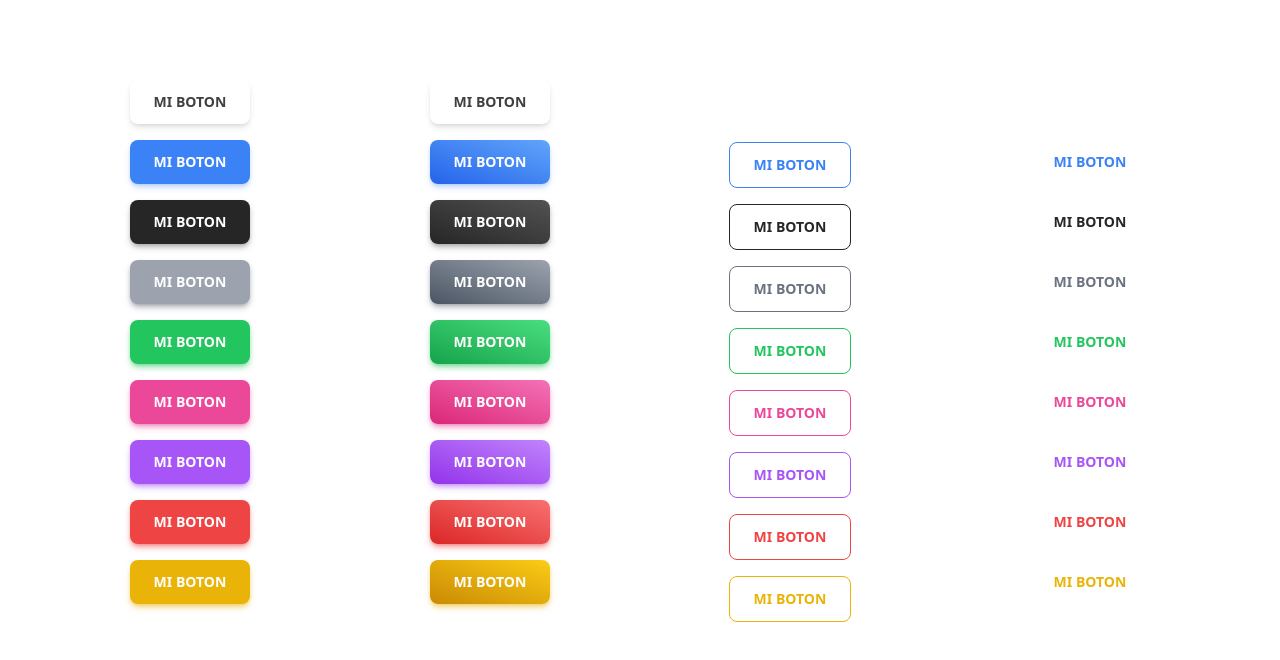
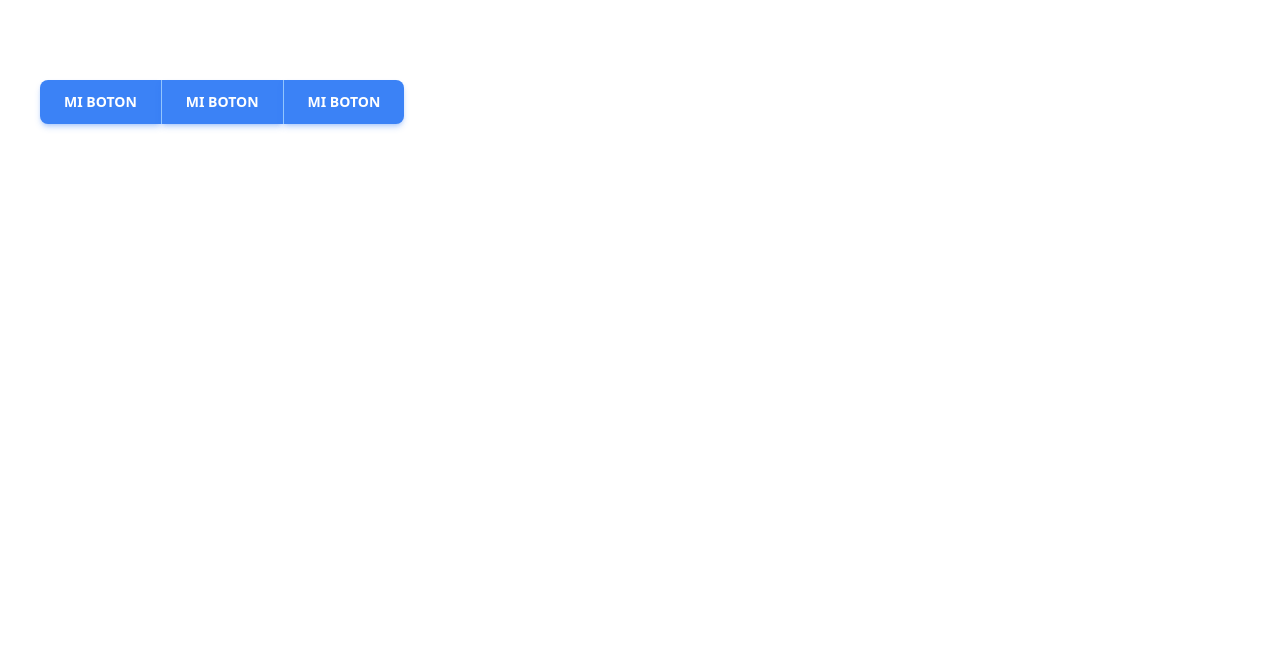
Before and after one commit to lucasnbarbero/material-tailwind-vue, a Vue app: page / in a window 1280 px wide. Shown: the top 660 px of the page. Built offline with nearby package versions, Linux system fonts and the light colour scheme.

Commit message:
Creacion del componente ButtonGroup

```diff
--- a/src/App.vue
+++ b/src/App.vue
@@ -1,54 +1,13 @@
 <script lang="ts" setup>
-import { Button } from "./index";
+import { ButtonGroup, Button } from "./index";
 </script>
 
 <template>
   <div class="max-w-[1200px] mx-auto pt-20">
-    <div class="grid grid-cols-4">
-      <div class="flex flex-col items-center gap-4">
-        <Button variant="filled" v-ripple color="white"> Mi boton </Button>
-        <Button variant="filled" v-ripple color="blue"> Mi boton </Button>
-        <Button variant="filled" v-ripple color="dark"> Mi boton </Button>
-        <Button variant="filled" v-ripple color="gray"> Mi boton </Button>
-        <Button variant="filled" v-ripple color="green"> Mi boton </Button>
-        <Button variant="filled" v-ripple color="pink"> Mi boton </Button>
-        <Button variant="filled" v-ripple color="purple"> Mi boton </Button>
-        <Button variant="filled" v-ripple color="red"> Mi boton </Button>
-        <Button variant="filled" v-ripple color="yellow"> Mi boton </Button>
-      </div>
-      <div class="flex flex-col items-center gap-4">
-        <Button variant="gradient" v-ripple color="white"> Mi boton </Button>
-        <Button variant="gradient" v-ripple color="blue"> Mi boton </Button>
-        <Button variant="gradient" v-ripple color="dark"> Mi boton </Button>
-        <Button variant="gradient" v-ripple color="gray"> Mi boton </Button>
-        <Button variant="gradient" v-ripple color="green"> Mi boton </Button>
-        <Button variant="gradient" v-ripple color="pink"> Mi boton </Button>
-        <Button variant="gradient" v-ripple color="purple"> Mi boton </Button>
-        <Button variant="gradient" v-ripple color="red"> Mi boton </Button>
-        <Button variant="gradient" v-ripple color="yellow"> Mi boton </Button>
-      </div>
-      <div class="flex flex-col items-center gap-4">
-        <Button variant="outlined" v-ripple color="white"> Mi boton </Button>
-        <Button variant="outlined" v-ripple color="blue"> Mi boton </Button>
-        <Button variant="outlined" v-ripple color="dark"> Mi boton </Button>
-        <Button variant="outlined" v-ripple color="gray"> Mi boton </Button>
-        <Button variant="outlined" v-ripple color="green"> Mi boton </Button>
-        <Button variant="outlined" v-ripple color="pink"> Mi boton </Button>
-        <Button variant="outlined" v-ripple color="purple"> Mi boton </Button>
-        <Button variant="outlined" v-ripple color="red"> Mi boton </Button>
-        <Button variant="outlined" v-ripple color="yellow"> Mi boton </Button>
-      </div>
-      <div class="flex flex-col items-center gap-4">
-        <Button variant="text" v-ripple color="white"> Mi boton </Button>
-        <Button variant="text" v-ripple color="blue"> Mi boton </Button>
-        <Button variant="text" v-ripple color="dark"> Mi boton </Button>
-        <Button variant="text" v-ripple color="gray"> Mi boton </Button>
-        <Button variant="text" v-ripple color="green"> Mi boton </Button>
-        <Button variant="text" v-ripple color="pink"> Mi boton </Button>
-        <Button variant="text" v-ripple color="purple"> Mi boton </Button>
-        <Button variant="text" v-ripple color="red"> Mi boton </Button>
-        <Button variant="text" v-ripple color="yellow"> Mi boton </Button>
-      </div>
-    </div>
+    <ButtonGroup color="blue">
+      <Button>Mi boton</Button>
+      <Button>Mi boton</Button>
+      <Button>Mi boton</Button>
+    </ButtonGroup>
   </div>
 </template>
--- /dev/null
+++ b/src/components/buttonGroup/ButtonGroup.vue
@@ -0,0 +1,55 @@
+<template>
+  <div :class="classes">
+    <template v-for="(child, index) in children" :key="index">
+      <component
+        :is="renderElement(child)"
+        :size="size"
+        :color="color"
+        :variant="variant"
+        :fullWidth="fullWidth"
+        :class="
+          twMerge(
+            classNames({
+              'rounded-r-none': index !== children?.length! - 1,
+              'border-r-0': index !== children?.length! - 1,
+              'rounded-l-none': index !== 0,
+            }),
+          )
+        "
+      ></component>
+    </template>
+  </div>
+</template>
+
+<script lang="ts" setup>
+import { computed, useSlots } from "vue";
+import { twMerge } from "tailwind-merge";
+import classNames from "classnames";
+
+import { objectsToString, renderElement } from "../../utils";
+import { buttonGroup } from "../../theme";
+import { ButtonGroupProps } from "../../types";
+
+const slots = useSlots();
+const children = slots.default?.();
+
+const props = withDefaults(defineProps<ButtonGroupProps>(), {
+  color: "dark",
+  fullWidth: false,
+  loading: false,
+  size: "md",
+  variant: "filled",
+});
+
+const { base, dividerColor } = buttonGroup;
+
+const classes = computed(() => {
+  return twMerge(
+    classNames(objectsToString(base.initial), {
+      [objectsToString(base.fullWidth)]: props.fullWidth,
+      "divide-x": props.variant !== "outlined",
+      [dividerColor[props.color]]: props.color,
+    })
+  );
+});
+</script>
--- a/src/index.ts
+++ b/src/index.ts
@@ -1,4 +1,5 @@
 import Button from "./components/button/Button.vue";
+import ButtonGroup from "./components/buttonGroup/ButtonGroup.vue";
 import Spinner from "./components/spinner/Spinner.vue";
 
-export { Button, Spinner };
+export { Button, ButtonGroup, Spinner };
--- /dev/null
+++ b/src/theme/buttonGroup/index.ts
@@ -0,0 +1,22 @@
+const buttonGroup = {
+  base: {
+    initial: {
+      display: "flex",
+      flexDirection: "flex-row",
+    },
+    fullWidth: { width: "w-full" },
+  },
+  dividerColor: {
+    white: "divide-white",
+    blue: "divide-blue-300",
+    dark: "divide-dark-500",
+    gray: "divide-gray-300",
+    green: "divide-green-300",
+    pink: "divide-pink-300",
+    purple: "divide-purple-300",
+    red: "divide-red-300",
+    yellow: "divide-yellow-300",
+  },
+};
+
+export default buttonGroup;
--- a/src/theme/index.ts
+++ b/src/theme/index.ts
@@ -1,4 +1,5 @@
 import button from "./button";
+import buttonGroup from "./buttonGroup";
 import spinner from "./spinner";
 
-export { button, spinner };
+export { button, buttonGroup, spinner };
--- /dev/null
+++ b/src/types/components/button-group.d.ts
@@ -0,0 +1,15 @@
+import type { colors } from "../generic";
+
+export type variant = "filled" | "outlined" | "text";
+export type size = "sm" | "md" | "lg";
+export type color = "white" | colors;
+export type fullWidth = boolean;
+export type loading = boolean;
+
+export interface ButtonGroupProps {
+  variant?: variant;
+  size?: size;
+  color?: color;
+  fullWidth?: fullWidth;
+  loading?: loading;
+}
--- a/src/types/index.d.ts
+++ b/src/types/index.d.ts
@@ -1,4 +1,5 @@
 import { ButtonProps } from "./components/button";
+import { ButtonGroupProps } from "./components/button-group";
 import { SpinnerProps } from "./components/spinner";
 
-export { ButtonProps, SpinnerProps };
+export { ButtonProps, ButtonGroupProps, SpinnerProps };
--- a/src/utils/index.ts
+++ b/src/utils/index.ts
@@ -1,4 +1,5 @@
 import objectsToArray from "./objectsToArray";
 import objectsToString from "./objectsToString";
+import renderElement from "./renderElement";
 
-export { objectsToArray, objectsToString };
+export { objectsToArray, objectsToString, renderElement };
--- /dev/null
+++ b/src/utils/renderElement.ts
@@ -0,0 +1,7 @@
+import { h, type VNode } from "vue";
+
+const renderElement = (child: any): VNode => {
+  return h(child.type, child.props, child.children);
+};
+
+export default renderElement;
```
